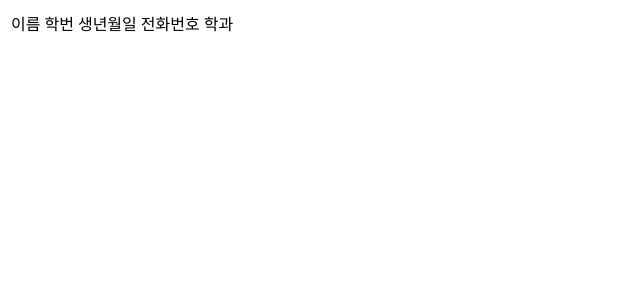
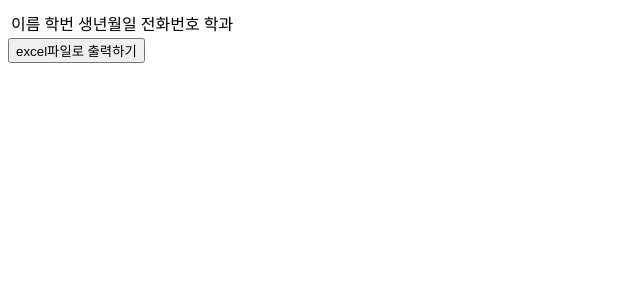
Before and after one commit to terajh/hantor_page, a Django app: page /desk_list/ in a window 1280 px wide. Shown: the top 300 px of the page, without its empty margins (0-640 px from the left). Run offline with Django 3.2, Linux system fonts and the light colour scheme; data that the repository does not hold is empty; some libraries are stand-ins or nearby versions.

Commit message:
add excel file export

```diff
--- a/hantorism_desk/templates/desk_list.html
+++ b/hantorism_desk/templates/desk_list.html
@@ -27,6 +27,9 @@
     {% endfor %}
     </tbody>
 </table>
+<form id="desk_list" action="/excel_list/" method="get">
+    <input type="submit" value="excel파일로 출력하기"></form>
+</form>
 <script>
             $(function() {
                 $("#table1").table2excel({
--- a/hantorism_desk/urls.py
+++ b/hantorism_desk/urls.py
@@ -3,5 +3,6 @@ from . import views
 
 urlpatterns = [
     path(r'desk/', views.dodesk, name='dodesk'),
-    path(r'desk_list/',views.desk_list, name='desk_list')
+    path(r'desk_list/',views.desk_list, name='desk_list'),
+    path(r'excel_list/',views.excel_export, name='excel_list')
 ]
--- a/hantorism_desk/views.py
+++ b/hantorism_desk/views.py
@@ -1,6 +1,9 @@
 from django.shortcuts import render
+from django.http import HttpResponse
 from common_hantorism.models import HantorismDesk
-
+from openpyxl import Workbook,load_workbook
+import io
+import xlsxwriter
 
 def dodesk(request):
     hantorism_desk = HantorismDesk.objects.all()
@@ -30,3 +33,24 @@ def desk_list(request):
         desk_members = HantorismDesk.objects.all()
         context = {'desk_members':desk_members}
         return render(request,'desk_list.html',context)
+
+
+def excel_export(request):
+    output = io.BytesIO()
+    desk_members = HantorismDesk.objects.all()
+    desk_excel = xlsxwriter.Workbook(output)
+    excel = desk_excel.add_worksheet()
+    if (request.method == 'GET'):
+        for member in desk_members:
+            excel.write(member.id-1, 0, member.name)
+            excel.write(member.id-1, 1, member.student_number)
+            excel.write(member.id-1, 2, member.birthday)
+            excel.write(member.id-1, 3, member.phone_number)
+            excel.write(member.id-1, 4, member.major)
+
+    desk_excel.close()
+    output.seek(0)
+    filename = 'desk_list.xlsx'
+    response = HttpResponse(output.read(), content_type="application/vnd.openxmlformats-officedocument.spreadsheetml.sheet")
+    response['Content-Disposition'] = "attachment; filename=%s" % filename
+    return response
--- a/requirements.txt
+++ b/requirements.txt
@@ -3,3 +3,5 @@ pytz==2019.1
 setuptools==40.8.0
 sqlparse==0.3.0
 djangorestframework==3.10.1
+openpyxl==2.6.3
+xlsxwriter==1.2.1
```
Also changed, not shown: 1 other file.
